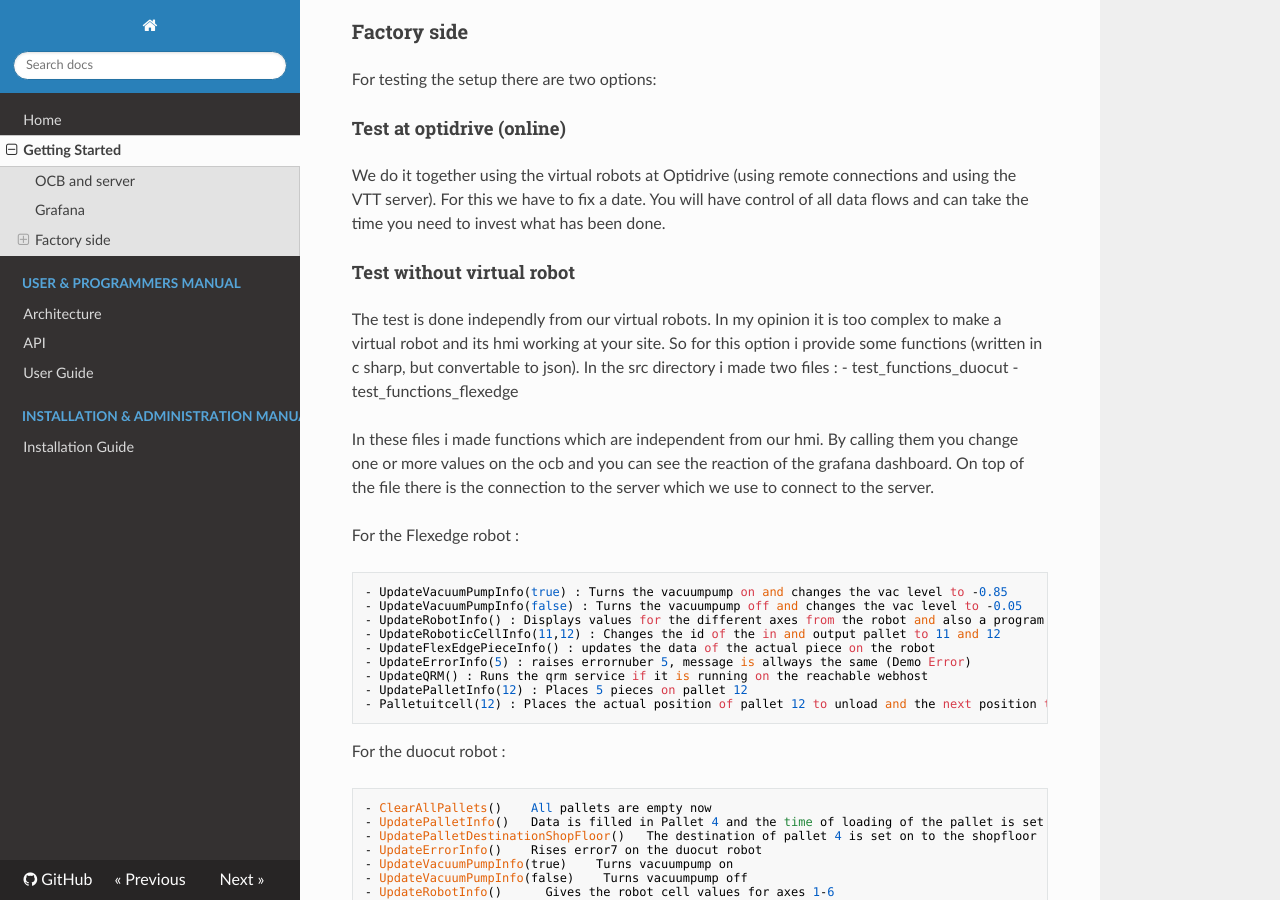
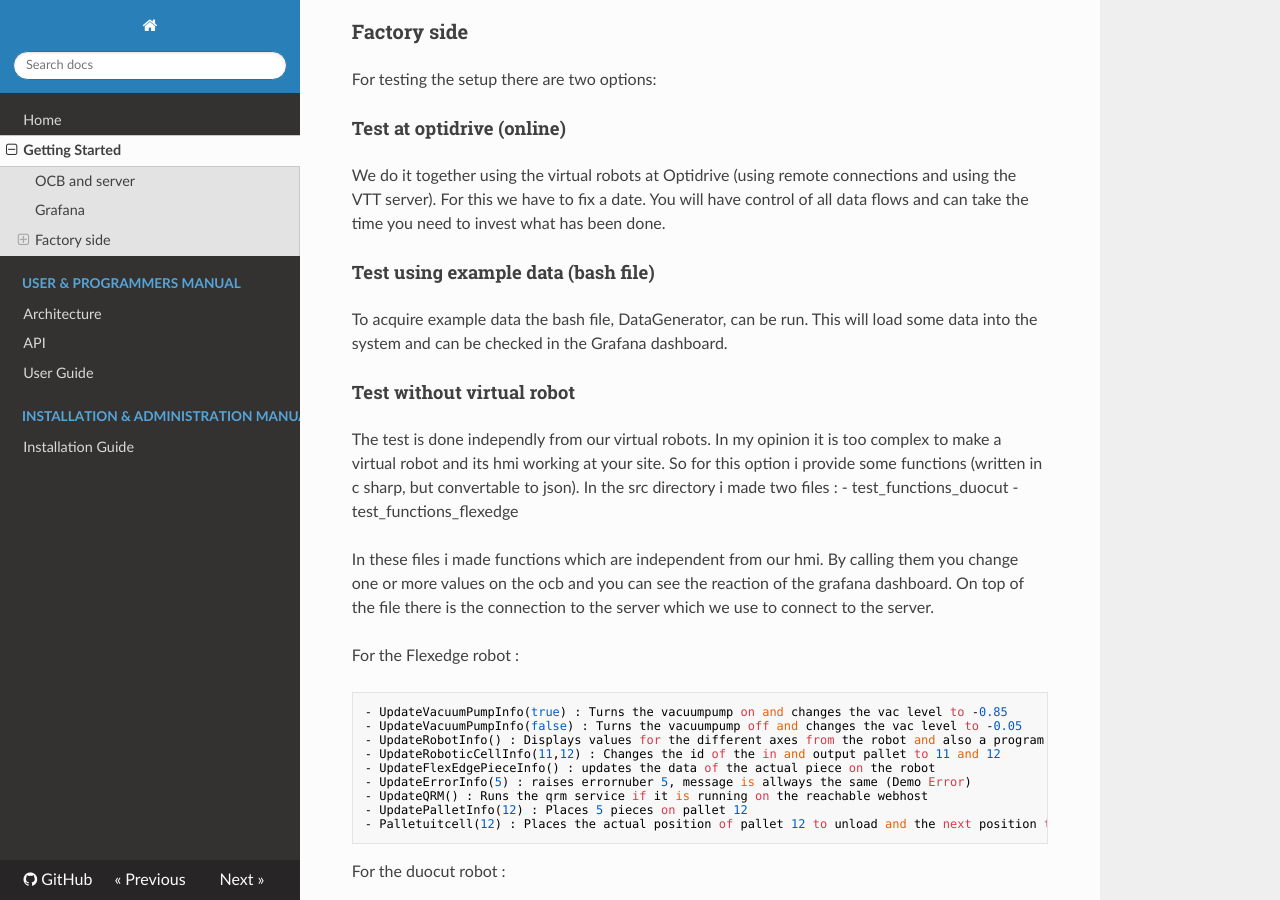
Before and after one commit to ramp-eu/JS2SF, an MkDocs documentation site: the page built from docs/getting-started.md, in a window 1280 px wide and 900 px high, scrolled down 362 px. Built offline with MkDocs 1.6.1, drawn with Linux system fonts in a browser that asks for light colours; nearby versions of some CDN libraries; old or Windows-style settings are respelled for this version of MkDocs.

Commit message:
Update getting-started.md

```diff
--- a/docs/getting-started.md
+++ b/docs/getting-started.md
@@ -12,6 +12,9 @@ For testing the setup there are two options:
 
 #### Test at optidrive (online)
 We do it together using the virtual robots at Optidrive (using remote connections and using the VTT server). For this we have to fix a date. You will have control of all data flows and can take the time you need to invest what has been done.
+
+#### Test using example data (bash file)
+To acquire example data the bash file, DataGenerator, can be run. This will load some data into the system and can be checked in the Grafana dashboard.
 
 #### Test without virtual robot
 The test is done independly from our virtual robots.
```
